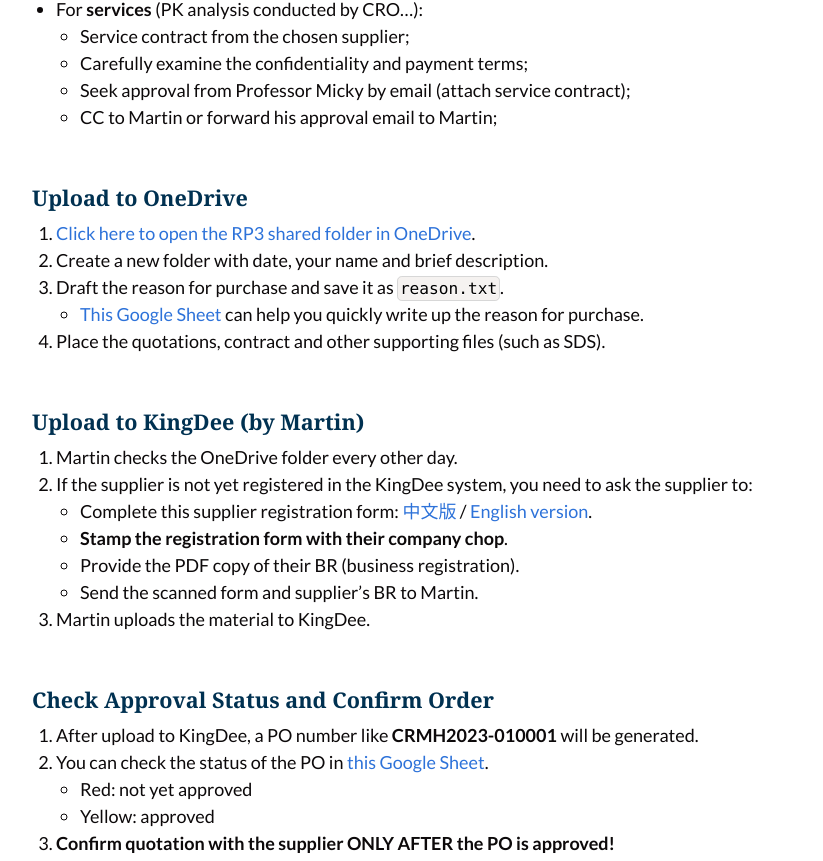
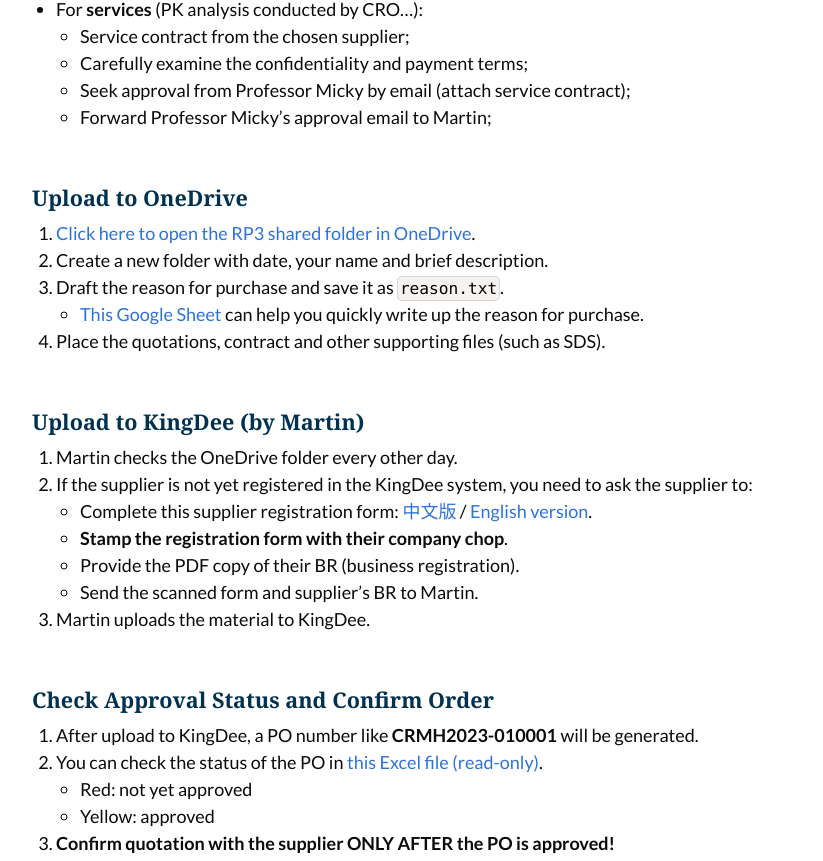
Before and after one commit to CRMH3/crmh3.github.io, a Jekyll site: the page built from purchase-rnd.md, in a window 1280 px wide. Shown: the part 550-1411 px from the top of the page, without its empty margins (228-1051 px from the left). Built offline with Jekyll 4.4.1, drawn with Linux system fonts in a browser that asks for light colours.

Commit message:
Update purchase-rnd.md

```diff
--- a/purchase-rnd.md
+++ b/purchase-rnd.md
@@ -19,7 +19,7 @@
   - Service contract from the chosen supplier;
   - Carefully examine the confidentiality and payment terms;
   - Seek approval from Professor Micky by email (attach service contract);
-  - CC to Martin or forward his approval email to Martin;
+  - Forward Professor Micky's approval email to Martin;
 
 ## Upload to OneDrive
 
@@ -42,7 +42,7 @@
 ## Check Approval Status and Confirm Order
 
 1. After upload to KingDee, a PO number like **CRMH2023-010001** will be generated.
-2. You can check the status of the PO in [this Google Sheet](https://docs.google.com/spreadsheets/d/15i1mifg1eu3V0C2jr4KVoT_91uvnBa-sHtmegGWxzd0).
+2. You can check the status of the PO in [this Excel file (read-only)](https://cashkisi-my.sharepoint.com/:x:/g/personal/martin_fung_crmh-cas_org_hk/EWpPTqU-goVKu0fkl1pR_FABWuC3BF1x_aTBMkj2YWLAGQ).
    - Red: not yet approved
    - Yellow: approved
 3. **Confirm quotation with the supplier ONLY AFTER the PO is approved!**
```
